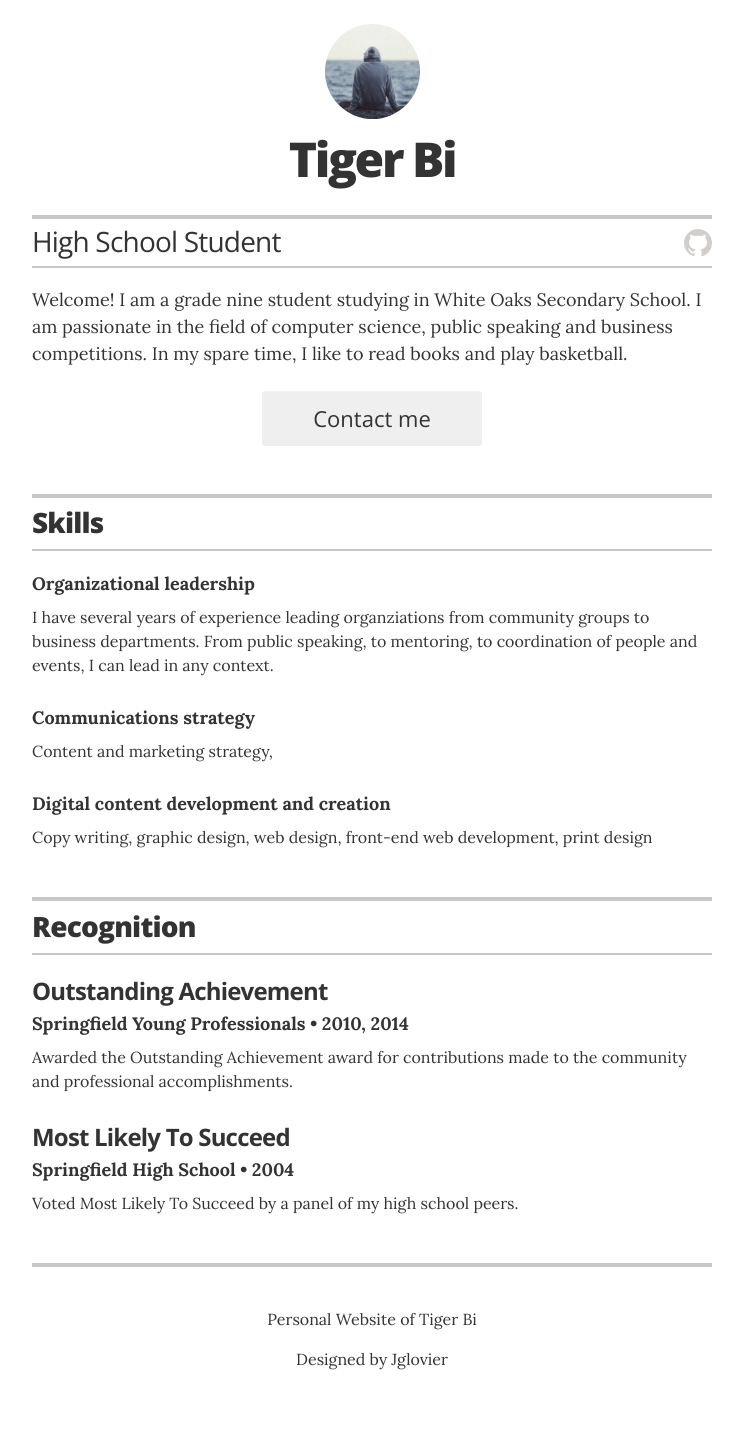
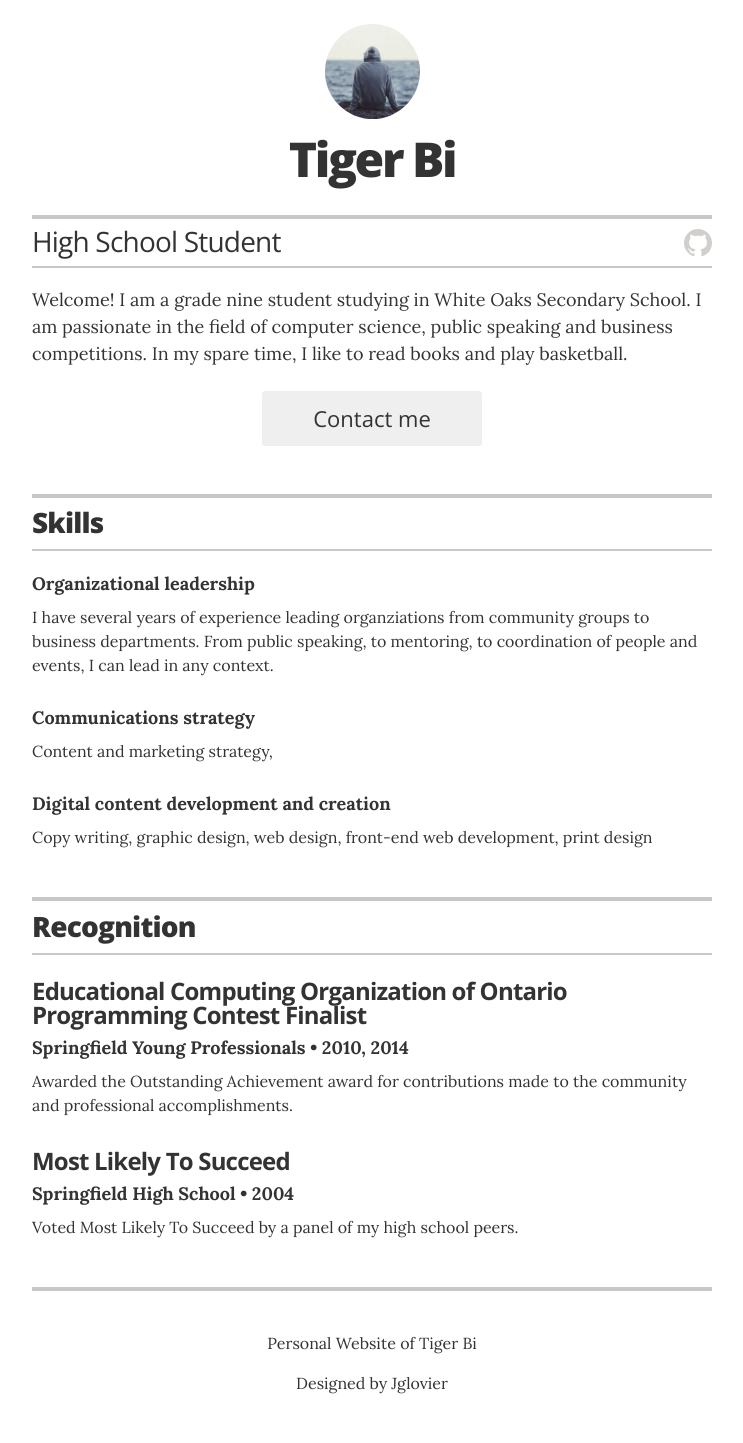
Before and after one commit to TigerBi/tigerbi.github.io, a Jekyll site: the page built from index.html, in a window 1280 px wide. Shown: the whole page, without its empty margins (268-1011 px from the left). Built offline with Jekyll 4.4.1, drawn with Linux system fonts in a browser that asks for light colours; before the commit the page ends 1419 px from its top, so only the background shows below that.

Commit message:
Update recognitions.yml

```diff
--- a/_data/recognitions.yml
+++ b/_data/recognitions.yml
@@ -1,5 +1,5 @@
 # Recognitions
-- award: Outstanding Achievement
+- award: Educational Computing Organization of Ontario Programming Contest Finalist
   organization: Springfield Young Professionals
   year: 2010, 2014
   summary: Awarded the Outstanding Achievement award for contributions made to the community and professional accomplishments.
```
